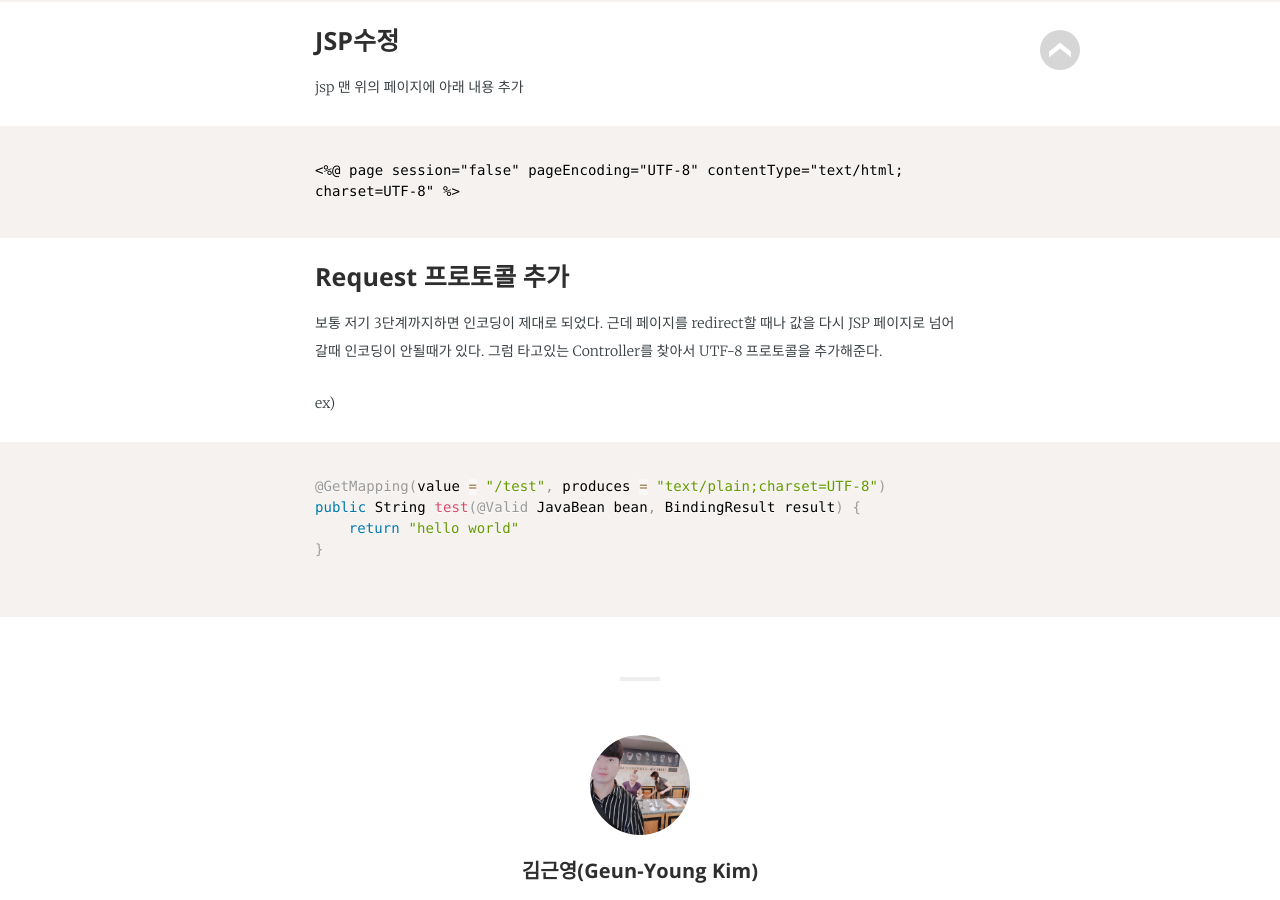
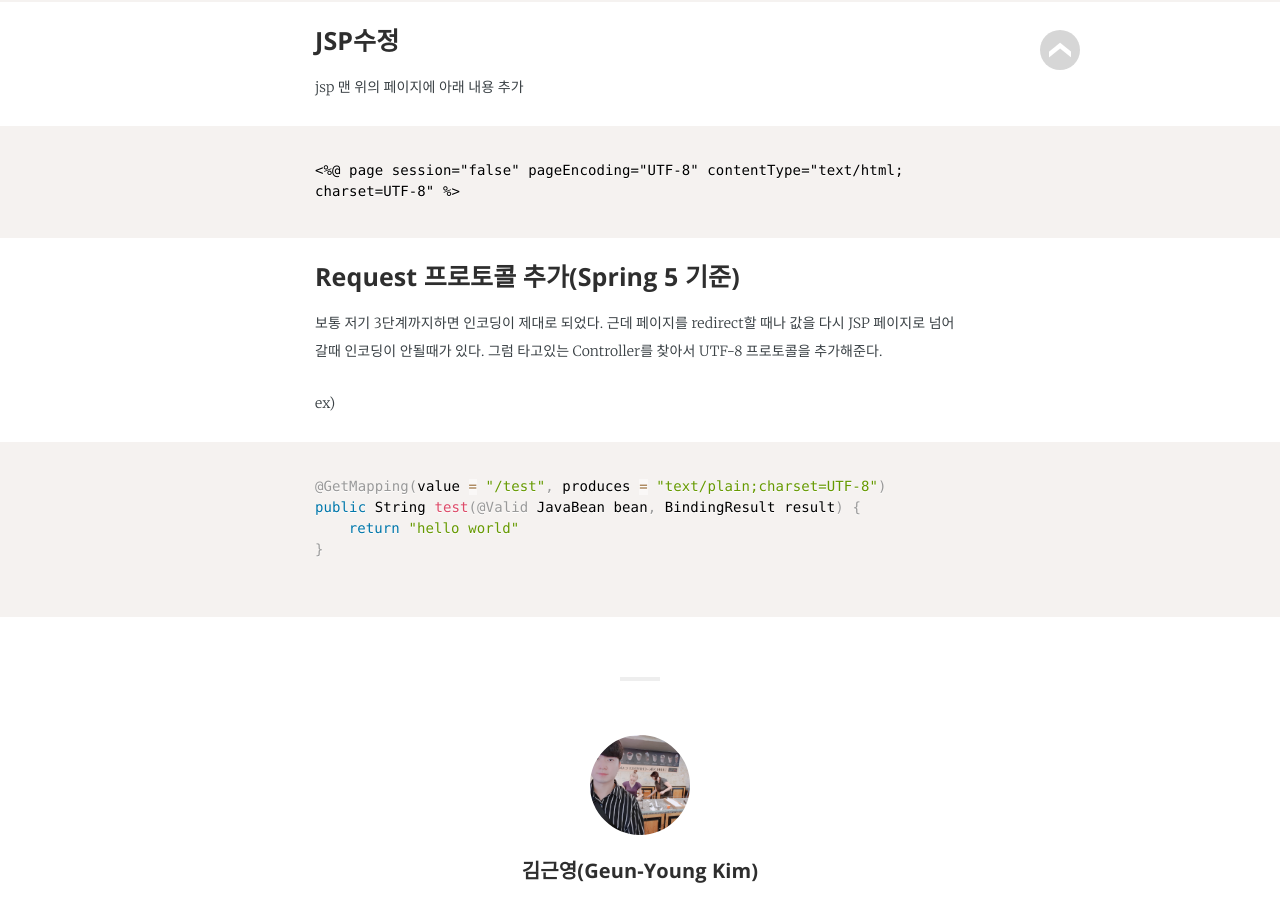
Before and after one commit to jwillmer/jekyllDecent, a Jekyll site: the page built from _posts/2019-04-01-spring-encoding.md, in a window 1280 px wide and 900 px high, scrolled down 1894 px. Built offline with Jekyll 4.4.1, drawn with Linux system fonts in a browser that asks for light colours; some web fonts are replaced.

Commit message:
Update 2019-04-01-spring-encoding.md

````diff
--- a/_posts/2019-04-01-spring-encoding.md
+++ b/_posts/2019-04-01-spring-encoding.md
@@ -75,7 +75,7 @@ jsp 맨 위의 페이지에 아래 내용 추가
 
 ```
 
-### Request 프로토콜 추가
+### Request 프로토콜 추가(Spring 5 기준)
 
 보통 저기 3단계까지하면 인코딩이 제대로 되었다. 근데 페이지를 redirect할 때나 값을 다시 JSP 페이지로 넘어갈때 인코딩이 안될때가 있다. 그럼 타고있는 Controller를 찾아서 UTF-8 프로토콜을 추가해준다.
 
````
